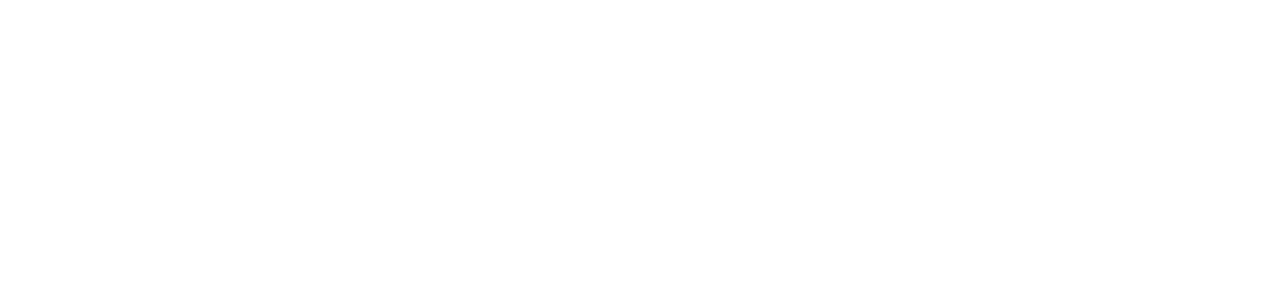
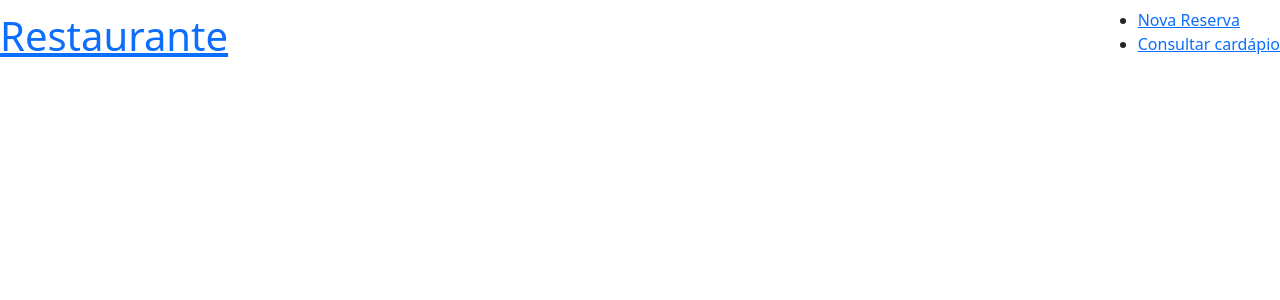
Before and after one commit to EduardoZFerreira/Online-Restaurant-System, a React (Vite) app in the folder frontend/: page /menuItems/list in a window 1280 px wide. Shown: the top 300 px of the page. Built offline with nearby package versions, Linux system fonts and the light colour scheme.

Commit message:
Creating routes

```diff
--- a/frontend/package.json
+++ b/frontend/package.json
@@ -11,7 +11,8 @@
   },
   "dependencies": {
     "react": "^18.3.1",
-    "react-dom": "^18.3.1"
+    "react-dom": "^18.3.1",
+    "react-router-dom": "^6.27.0"
   },
   "devDependencies": {
     "@eslint/js": "^9.13.0",
--- a/frontend/src/App.tsx
+++ b/frontend/src/App.tsx
@@ -1,5 +1,20 @@
+import Sidebar from "./Components/Sidebar/Sidebar";
+import { Route, Routes } from "react-router-dom";
+import Home from "./Views/Home";
+import NewReservation from "./Views/Reservation/NewReservation";
+import MenuItemsList from "./Views/MenuItems/MenuItemsList";
+
 function App() {
-  return <></>;
+  return (
+    <>
+      <Sidebar />
+      <Routes>
+        <Route path="/" element={<Home />} />
+        <Route path="/reservations/new" element={<NewReservation />} />
+        <Route path="/menuItems/list" element={<MenuItemsList />} />
+      </Routes>
+    </>
+  );
 }
 
 export default App;
--- /dev/null
+++ b/frontend/src/Components/Sidebar/Sidebar.tsx
@@ -0,0 +1,23 @@
+import { Link } from "react-router-dom";
+
+function Sidebar() {
+  return (
+    <>
+      <div className="navbar">
+        <Link to="/" className="title">
+          <h1>Restaurante</h1>
+        </Link>
+        <ul>
+          <li>
+            <Link to="/reservations/new">Nova Reserva</Link>
+          </li>
+          <li>
+            <Link to="/menuItems/list">Consultar cardápio</Link>
+          </li>
+        </ul>
+      </div>
+    </>
+  );
+}
+
+export default Sidebar;
--- /dev/null
+++ b/frontend/src/Views/Home.tsx
@@ -0,0 +1,7 @@
+import React from "react";
+
+const Home = () => {
+  return <></>;
+};
+
+export default Home;
--- /dev/null
+++ b/frontend/src/Views/MenuItems/MenuItemsList.tsx
@@ -0,0 +1,7 @@
+import React from "react";
+
+const MenuItemsList = () => {
+  return <></>;
+};
+
+export default MenuItemsList;
--- /dev/null
+++ b/frontend/src/Views/Reservation/NewReservation.tsx
@@ -0,0 +1,7 @@
+import React from "react";
+
+const NewReservation = () => {
+  return <></>;
+};
+
+export default NewReservation;
--- a/frontend/src/main.tsx
+++ b/frontend/src/main.tsx
@@ -1,9 +1,12 @@
 import { StrictMode } from "react";
 import { createRoot } from "react-dom/client";
 import App from "./App.tsx";
+import { BrowserRouter } from "react-router-dom";
 
 createRoot(document.getElementById("root")!).render(
   <StrictMode>
-    <App />
+    <BrowserRouter>
+      <App />
+    </BrowserRouter>
   </StrictMode>
 );
```
Also changed, not shown: 1 other file (tests, documents, lock files or other folders).
